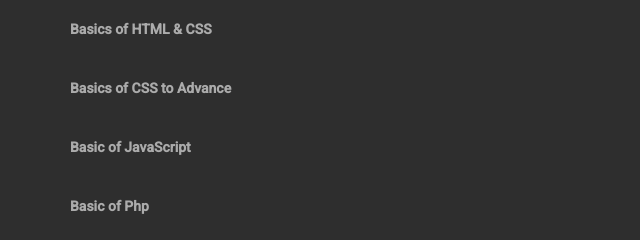
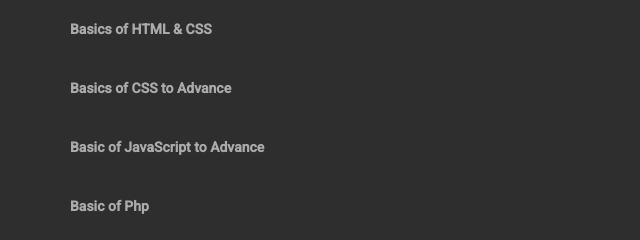
Before and after one commit to Spesial-Team/Bootcamp_Spesial_Team, a plain HTML site: page Web Development course-details.html in a window 1280 px wide. Shown: the part 1445-1685 px from the top of the page, 0-640 px from the left. Drawn offline with Linux system fonts and the light colour scheme.

Commit message:
Update Web Development course-details.html

```diff
--- a/Web Development course-details.html
+++ b/Web Development course-details.html
@@ -126,7 +126,7 @@
                                     <a class="btn_2 text-uppercase" href="https://drive.google.com/file/d/1T057_ZPQibRTWkBb5LM3ybw1wgzrLJWR/view">View Details</a>
                                 </li>
                                 <li class="justify-content-between align-items-center d-flex">
-                                    <p>Basic of JavaScript</p>
+                                    <p>Basic of JavaScript to Advance</p>
                                     <a class="btn_2 text-uppercase" href="#">View Details</a>
                                 </li>
                                 <li class="justify-content-between align-items-center d-flex">
```
